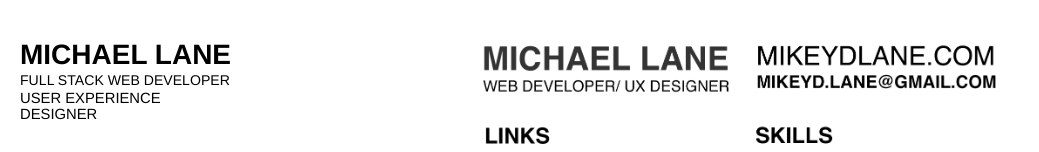
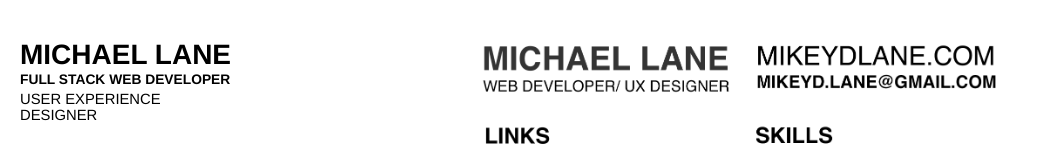
Before and after one commit to Mikeydlane/mikeydlane.com, a React app: page /resume in a window 1280 px wide. Shown: the top 152 px of the page, without its empty margins (0-1039 px from the left). Built offline with nearby package versions, Linux system fonts and the light colour scheme.

Commit message:
profile fix

```diff
--- a/src/Contact/Contact.js
+++ b/src/Contact/Contact.js
@@ -14,7 +14,7 @@ class Contact extends Component {
             <h3>I am a Full Stack Web Developer with an eye for design. I pride myself on my ability to consistently expand my coding skills and stay on top of current design trends. Great code needs great design.</h3>
             <h3>My varied background in music, fashion, and design has equipped me with the skills necessary to work in any environment. I am highly responsive to client needs and am committed to helping people realize their vision.</h3>
             <br></br>
-            <h2>NEW YORK CITY mikeyd.lane@gmail.com</h2>
+            <h2 className="location">NEW YORK CITY mikeyd.lane@gmail.com</h2>
           </div>
             <div className="icons">
               <a target="_gitHub" href="https://github.com/Mikeydlane"><img className="icon" src='./github-logo.svg' /></a>
--- a/src/Contact/styles.css
+++ b/src/Contact/styles.css
@@ -98,3 +98,7 @@
   text-align: left;
 
 }
+
+.location {
+  font-weight: bolder;
+}
--- a/src/SideBar/styles.scss
+++ b/src/SideBar/styles.scss
@@ -15,21 +15,25 @@
   }
   h3 {
     margin-top: 1px;
-    font-size: 14.1px;
-    font-weight: 400;
+    font-size: 13.8px;
+    font-weight: 600;
+    &:hover {
+      color: #BD2D25;
+    }
   }
   h1 a {
     text-decoration: none;
     color: #000;
     &:hover {
-      color: #4C177D;
+      color: #333B88;
     }
   }
 
   .UX {
-    margin-top: -12px;
+    margin-top: -10px;
     font-weight: 300;
     font-size: 14.8px
+
   }
 }
 
```
